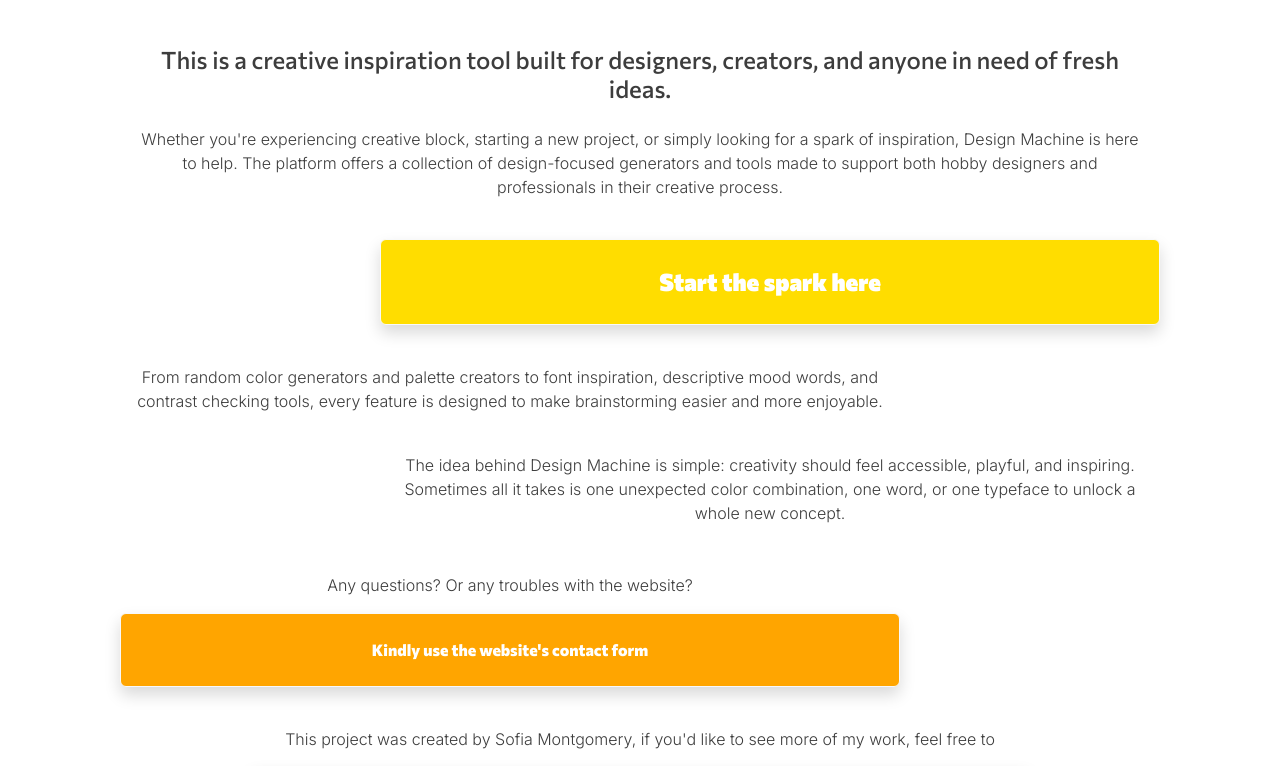
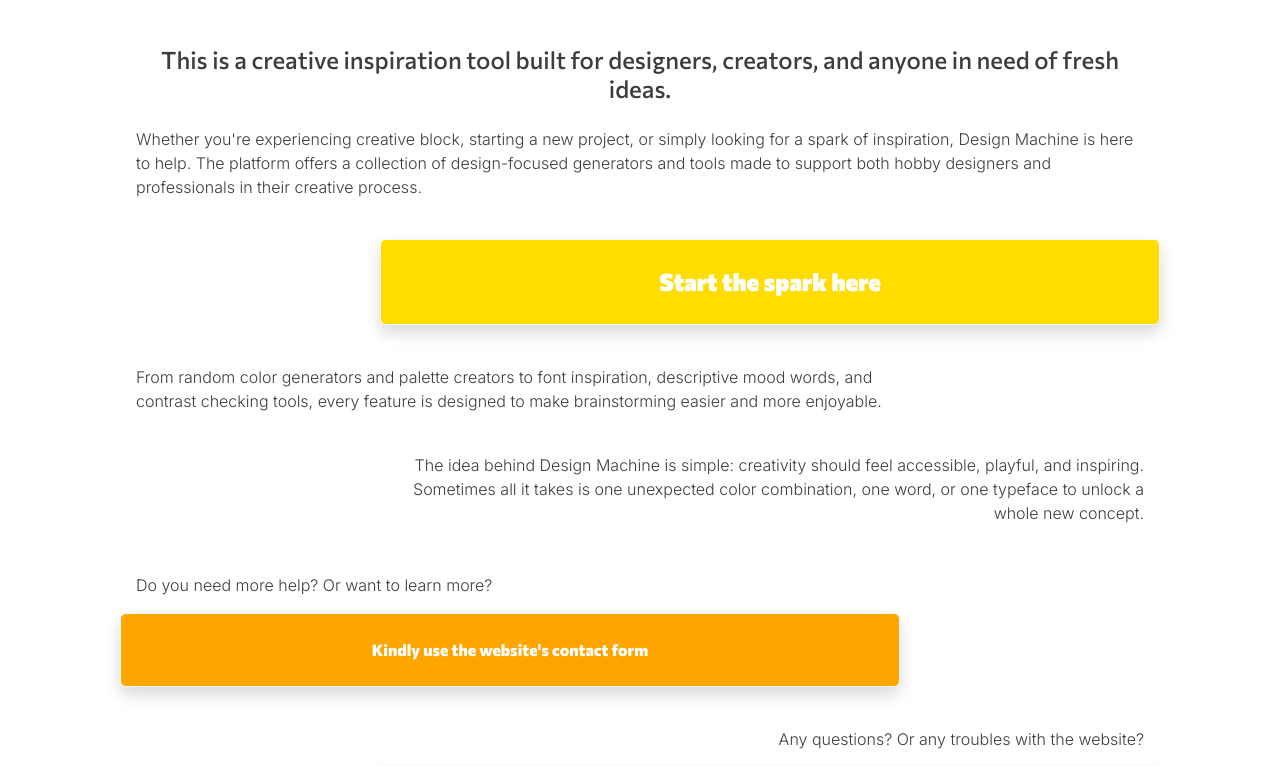
Before and after one commit to fiamont/colormachine, a React (Vite) app: page /about in a window 1280 px wide. Shown: the part 220-986 px from the top of the page. Built offline with nearby package versions, Linux system fonts and the light colour scheme.

Commit message:
Add tips text

```diff
--- a/src/texts/about.json
+++ b/src/texts/about.json
@@ -6,6 +6,10 @@
     "From random color generators and palette creators to font inspiration, descriptive mood words, and contrast checking tools, every feature is designed to make brainstorming easier and more enjoyable.",
     "The idea behind Design Machine is simple: creativity should feel accessible, playful, and inspiring. Sometimes all it takes is one unexpected color combination, one word, or one typeface to unlock a whole new concept."
   ],
+  "tips": {
+    "text": "Do you need more help? Or want to learn more?",
+    "button": "Here are some tips"
+  },
   "contact": {
     "text": "Any questions? Or any troubles with the website?",
     "button": "Kindly use the website's contact form"
--- a/src/views/AboutView.jsx
+++ b/src/views/AboutView.jsx
@@ -11,26 +11,32 @@
         <div className="d-flex flex-column gap-3">
           <div className="align-self-center p-3 m-0 w-100">
             <h4 className="pb-3 text-center">{aboutText.introduction}</h4>
-            <p className="p-0 pb-2 m-0 w-100 align-self-end text-center">
+            <p className="p-0 pb-2 m-0 w-100 align-self-center text-start">
               {aboutText.sections[0]}
             </p>
           </div>
           <div className="p-0 pb-2 m-0 w-75 align-self-end">
             <StartTeaser />
           </div>
-          <p className="p-3 pb-2 m-0 w-75 align-self-start text-center">
+          <p className="p-3 pb-2 m-0 w-75 align-self-start text-start">
             {aboutText.sections[1]}
           </p>
-          <p className="p-3 pb-3 m-0 w-75 align-self-end text-center">
+          <p className="p-3 pb-3 m-0 w-75 align-self-end text-end">
             {aboutText.sections[2]}
           </p>
-          <p className="p-3 pb-0 m-0 w-75 align-self-start text-center">
-            {aboutText.contact.text}
+          <p className="p-3 pb-0 m-0 w-75 align-self-start text-start">
+            {aboutText.tips.text}
           </p>
           <div className="p-0 pb-2 m-0 w-75 align-self-start">
             <ToContact text={aboutText} />
           </div>
-          <p className="p-3 pb-0 m-0 w-75 align-self-center text-center">
+          <p className="p-3 pb-0 m-0 w-75 align-self-end text-end">
+            {aboutText.contact.text}
+          </p>
+          <div className="p-0 pb-2 m-0 w-75 align-self-end">
+            <ToContact text={aboutText} />
+          </div>
+          <p className="p-3 pb-0 m-0 w-75 align-self-center text-start">
             {aboutText.portfolio.text}
           </p>
           <div className="p-0 m-0 w-75 align-self-center">
```
